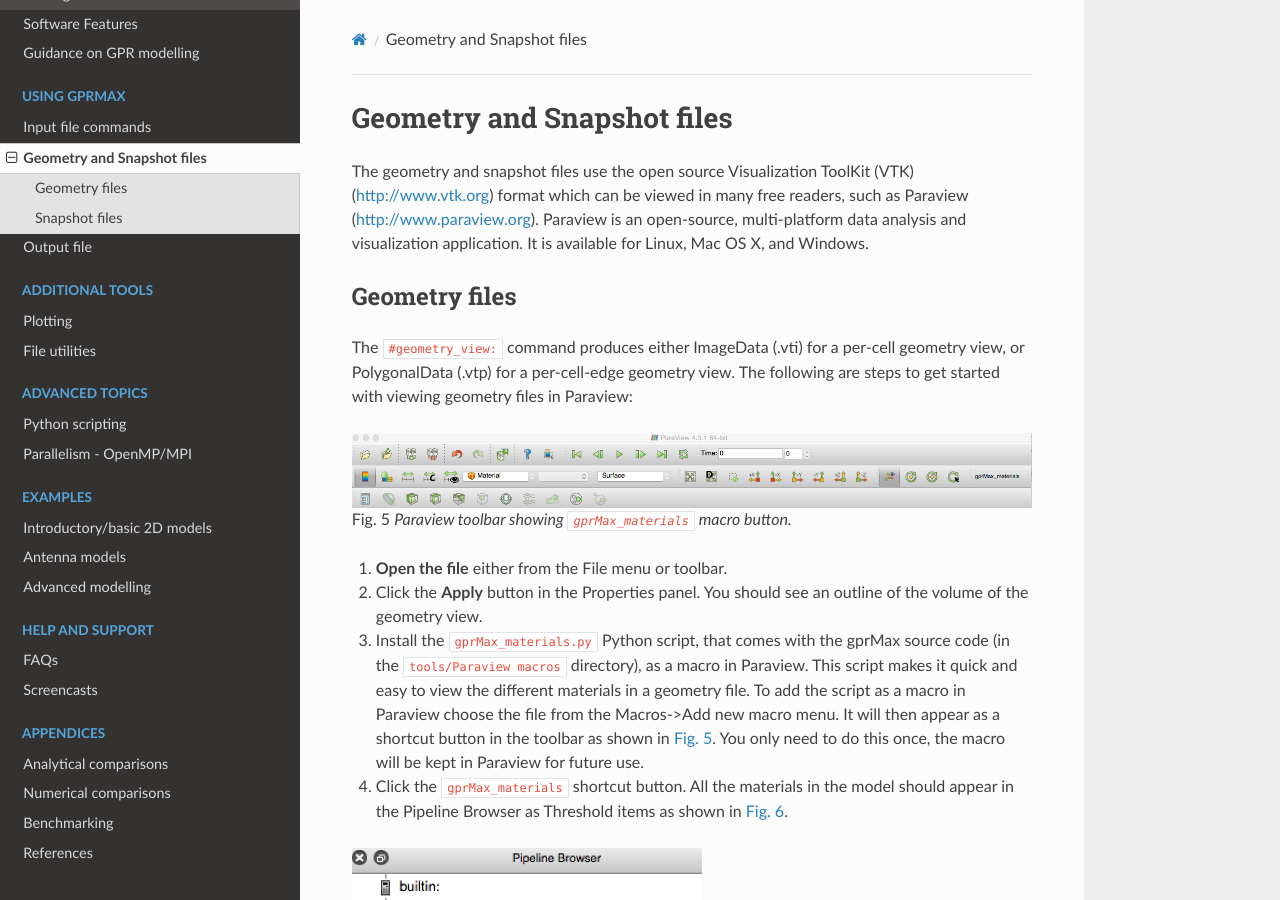
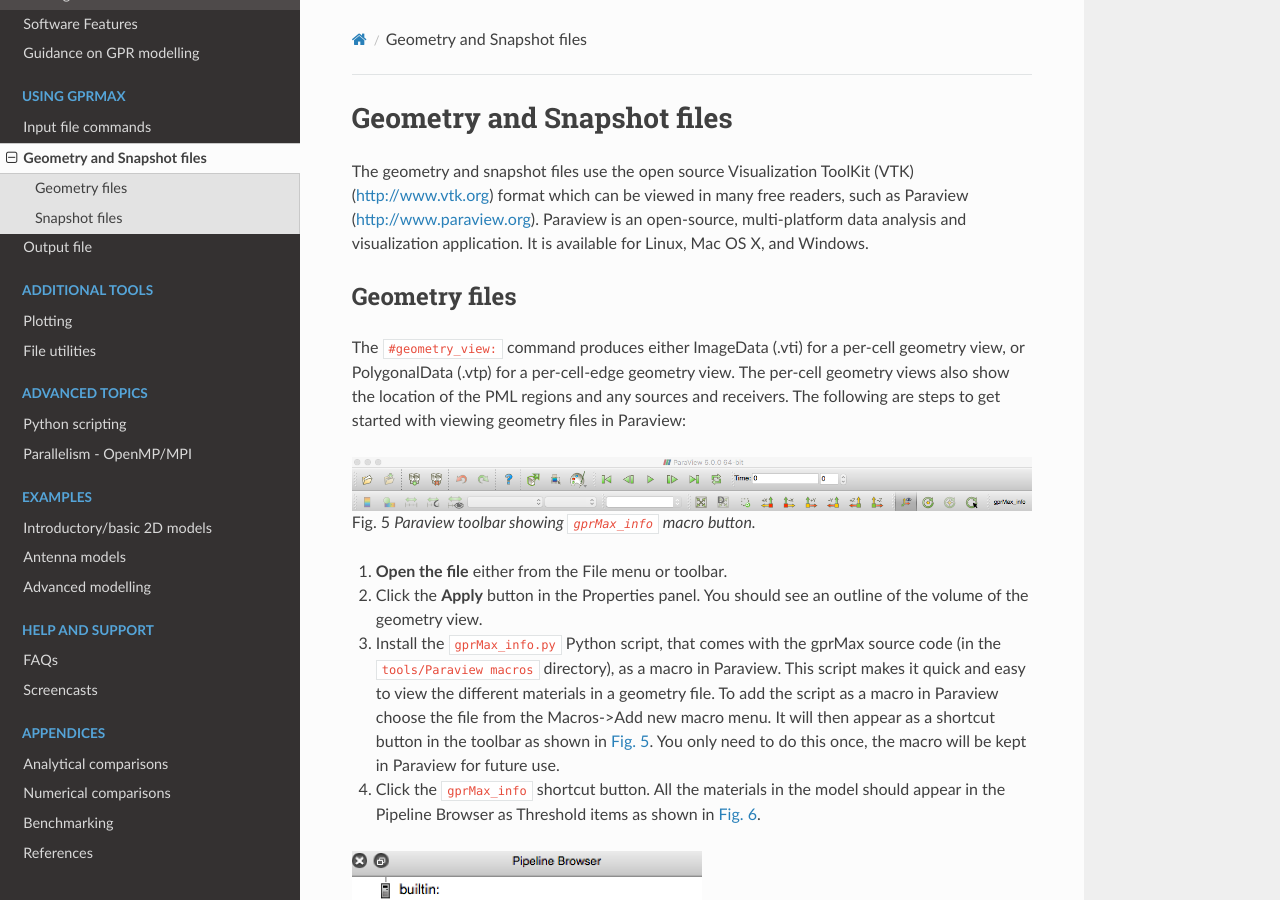
Before and after one commit to gprMax/gprMax, a Sphinx documentation site: the page built from docs/source/geometry_snapshots.rst, in a window 1280 px wide and 900 px high. Built offline with Sphinx 7.4.7 and the Read the Docs theme 2.0.0, drawn with Linux system fonts in a browser that asks for light colours.

Commit message:
Updated information on Paraview macro and viewing PML and source/receiver locations.

```diff
--- a/docs/source/geometry_snapshots.rst
+++ b/docs/source/geometry_snapshots.rst
@@ -7,18 +7,18 @@ The geometry and snapshot files use the open source Visualization ToolKit (VTK)
 Geometry files
 ==============
 
-The ``#geometry_view:`` command produces either ImageData (.vti) for a per-cell geometry view, or PolygonalData (.vtp) for a per-cell-edge geometry view. The following are steps to get started with viewing geometry files in Paraview:
+The ``#geometry_view:`` command produces either ImageData (.vti) for a per-cell geometry view, or PolygonalData (.vtp) for a per-cell-edge geometry view. The per-cell geometry views also show the location of the PML regions and any sources and receivers. The following are steps to get started with viewing geometry files in Paraview:
 
 .. _pv_toolbar:
 
 .. figure:: images/paraview_toolbar.png
 
-    Paraview toolbar showing ``gprMax_materials`` macro button.
+    Paraview toolbar showing ``gprMax_info`` macro button.
 
 #. **Open the file** either from the File menu or toolbar.
 #. Click the **Apply** button in the Properties panel. You should see an outline of the volume of the geometry view.
-#. Install the ``gprMax_materials.py`` Python script, that comes with the gprMax source code (in the ``tools/Paraview macros`` directory), as a macro in Paraview. This script makes it quick and easy to view the different materials in a geometry file. To add the script as a macro in Paraview choose the file from the Macros->Add new macro menu. It will then appear as a shortcut button in the toolbar as shown in :numref:`pv_toolbar`. You only need to do this once, the macro will be kept in Paraview for future use.
-#. Click the ``gprMax_materials`` shortcut button. All the materials in the model should appear in the Pipeline Browser as Threshold items as shown in :numref:`pv_pipeline`.
+#. Install the ``gprMax_info.py`` Python script, that comes with the gprMax source code (in the ``tools/Paraview macros`` directory), as a macro in Paraview. This script makes it quick and easy to view the different materials in a geometry file. To add the script as a macro in Paraview choose the file from the Macros->Add new macro menu. It will then appear as a shortcut button in the toolbar as shown in :numref:`pv_toolbar`. You only need to do this once, the macro will be kept in Paraview for future use.
+#. Click the ``gprMax_info`` shortcut button. All the materials in the model should appear in the Pipeline Browser as Threshold items as shown in :numref:`pv_pipeline`.
 
 .. _pv_pipeline:
 
```
Also changed, not shown: docs/source/images/paraview_toolbar.png.
